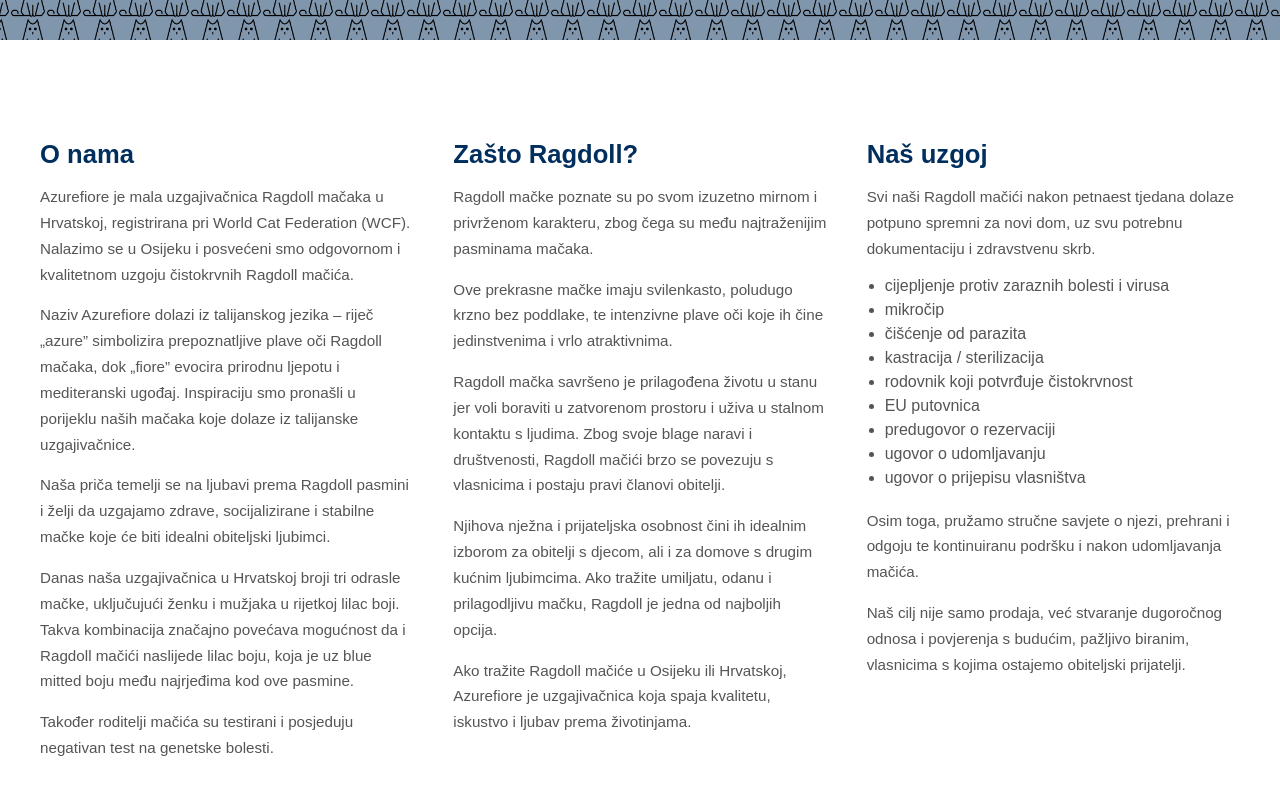
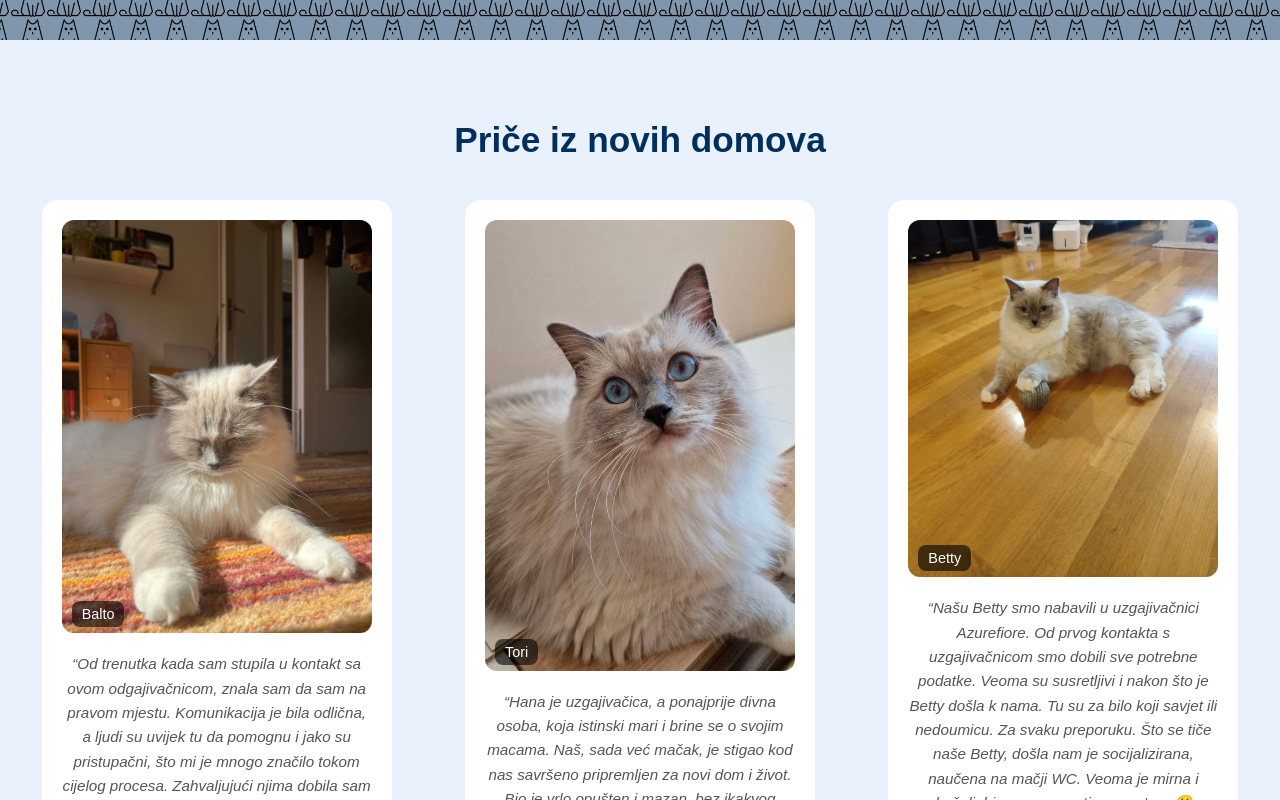
Before and after one commit to RobertMarkovic710/Azurefiore, a React (Vite) app: page / in a window 1280 px wide. Shown: the part 760-1560 px from the top of the page. Built offline with nearby package versions, Linux system fonts and the light colour scheme; a web font is replaced by a local one.

Commit message:
update appjsx

```diff
--- a/src/App.jsx
+++ b/src/App.jsx
@@ -11,9 +11,9 @@
   return (
     <>
       <Hero />
+      <Reviews />
+      <Gallery />
       <About />
-      <Gallery />
-      <Reviews />
       <Contact />
       <Footer />
       <ScrollToTop />
--- a/src/components/navbar/Navbar.jsx
+++ b/src/components/navbar/Navbar.jsx
@@ -15,9 +15,10 @@
       </div>
 
       <ul className={`nav-links ${open ? "open" : ""}`}>
+        <li><a href="#reviews" onClick={() => setOpen(false)}>Iskustva</a></li>
+        <li><a href="#gallery" onClick={() => setOpen(false)}>Galerija</a></li>
+
         <li><a href="#about" onClick={() => setOpen(false)}>Upoznajte nas</a></li>
-        <li><a href="#gallery" onClick={() => setOpen(false)}>Galerija</a></li>
-        <li><a href="#reviews" onClick={() => setOpen(false)}>Iskustva</a></li>
         <li><a href="#contact" onClick={() => setOpen(false)}>Kontakt</a></li>
       </ul>
 
--- a/src/pageComponents/about/About.jsx
+++ b/src/pageComponents/about/About.jsx
@@ -9,34 +9,35 @@
           <h2>O nama</h2>
 
           <p>
-            Azurefiore je mala uzgajivačnica Ragdoll mačaka u
-            Hrvatskoj, registrirana pri World Cat Federation (WCF). Nalazimo se
-            u Osijeku i posvećeni smo odgovornom i kvalitetnom uzgoju
+            Azurefiore je World Cat Federation (WCF) uzgajivačnica Ragdoll mačaka u
+            Hrvatskoj. Nalazimo se na dvije lokacije, u Lipiku i u Osijeku, i baš smo zato uzgajivačnica
+            iz srca Slavonije.
+          </p>
+
+          <p>
+             Posvećeni smo odgovornom i kvalitetnom uzgoju
             čistokrvnih Ragdoll mačića.
           </p>
 
           <p>
-            Naziv Azurefiore dolazi iz talijanskog jezika – riječ „azure” simbolizira
-            prepoznatljive plave oči Ragdoll mačaka, dok „fiore” evocira prirodnu
-            ljepotu i mediteranski ugođaj. Inspiraciju smo pronašli u porijeklu
-            naših mačaka koje dolaze iz talijanske uzgajivačnice.
+            Svi naši mačići posjeduju rodovnik.
           </p>
 
           <p>
             Naša priča temelji se na ljubavi prema Ragdoll pasmini i želji da
-            uzgajamo zdrave, socijalizirane i stabilne mačke koje će biti idealni
-            obiteljski ljubimci.
+            uzgajamo zdrave i socijalizirane mačke koje će biti idealni
+            obiteljski ljubimci. Naše mačke ali mačići kada ih imamo, žive i borave
+            svaki dan s nama. Mi nismo odvojili naše mačke u zasebnu prostoriju.
           </p>
 
           <p>
             Danas naša uzgajivačnica u Hrvatskoj broji tri odrasle mačke, uključujući
-            ženku i mužjaka u rijetkoj lilac boji. Takva kombinacija značajno povećava
-            mogućnost da i Ragdoll mačići naslijede lilac boju, koja je uz blue mitted boju među najrjeđima
-            kod ove pasmine.
+            dvije ženke i jednog mužjaka. Jedna naša ženka je Bicolor, a mužjak i druga ženka su čisti lilac. Naša
+            legla imaju blue mitted ali i lilac boje mačića.
           </p>
 
           <p>
-            Također roditelji mačića su testirani i posjeduju negativan test na genetske bolesti.
+            Naši roditelji mačića su testirani i posjeduju negativan test na genetske bolesti.
           </p>
         </div>
 
--- a/src/pageComponents/contact/Contact.css
+++ b/src/pageComponents/contact/Contact.css
@@ -67,6 +67,11 @@
     text-align: center;
     color: white;
     font-weight: 600;
+}
+
+.contact-form input::placeholder,
+.contact-form textarea::placeholder {
+    color: rgba(255, 255, 255, 0.829);
 }
 
 .contact-form input,
--- a/src/pageComponents/contact/Contact.jsx
+++ b/src/pageComponents/contact/Contact.jsx
@@ -7,12 +7,12 @@
       <div className="contact-info">
         <h2>Kontaktirajte nas</h2>
 
-        <p><strong>Email:</strong> info@azurefiore.com</p>
         <p>
           <strong>Kontakt:</strong>{" "}
           <a href="tel:+385998340348" className="phone-link">
-            +385 99 8340 348 (Hana)
-          </a>
+            +385 99 8340 348
+          </a>{" "}
+          (Hana) · Viber / WhatsApp
         </p>
 
         <p className="contact-desc">
@@ -35,7 +35,7 @@
 
           <input type="text" placeholder="Ime i prezime" required />
           <input type="text" placeholder="Mjesto" required />
-          <input type="tel" placeholder="Telefon (nije obavezno)" pattern="^\+?[0-9\s]{8,15}$"  required />
+          <input type="tel" placeholder="Telefon (nije obavezno)" pattern="^\+?[0-9\s]{8,15}$" required />
           <input type="email" placeholder="E-mail" required />
 
           <textarea placeholder="Poruka" required></textarea>
--- a/src/pageComponents/footer/Footer.jsx
+++ b/src/pageComponents/footer/Footer.jsx
@@ -1,6 +1,9 @@
 import "./Footer.css";
 
 export default function Footer() {
+
+    const year = new Date().getFullYear();
+
     return (
         <footer className="footer">
 
@@ -23,7 +26,12 @@
             </div>
 
             <div className="footer-bottom">
-                <p>Web stranicu izradio i održava - univ.mag.ing.comp. Robert Marković</p>
+                <p>
+                    © 2024 - {year} Azurefiore. Sva prava pridržana.
+                </p>
+                <p>
+                    Web stranicu izradio i održava - univ.mag.ing.comp. Robert Marković
+                </p>
             </div>
 
         </footer>
```
